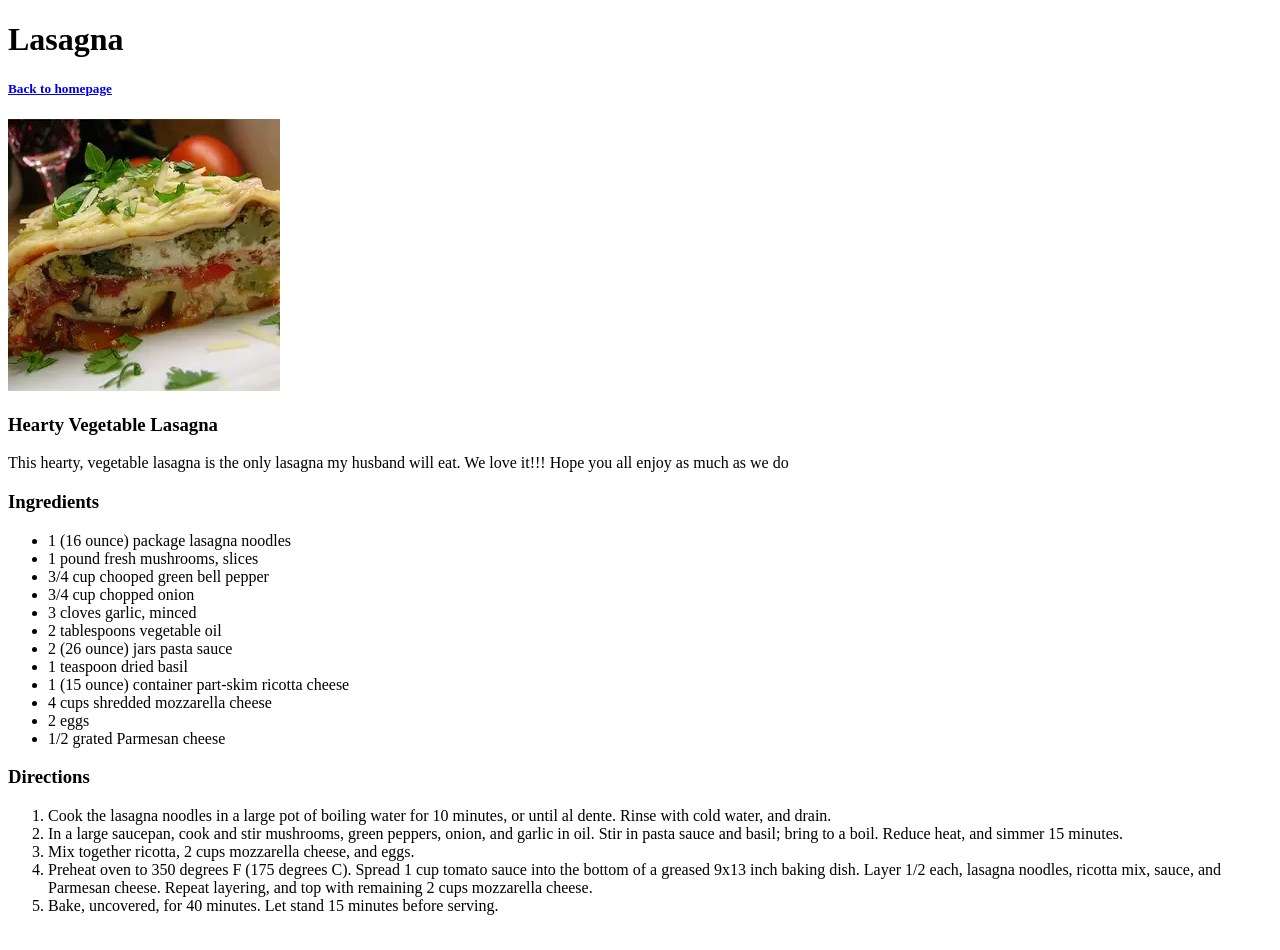
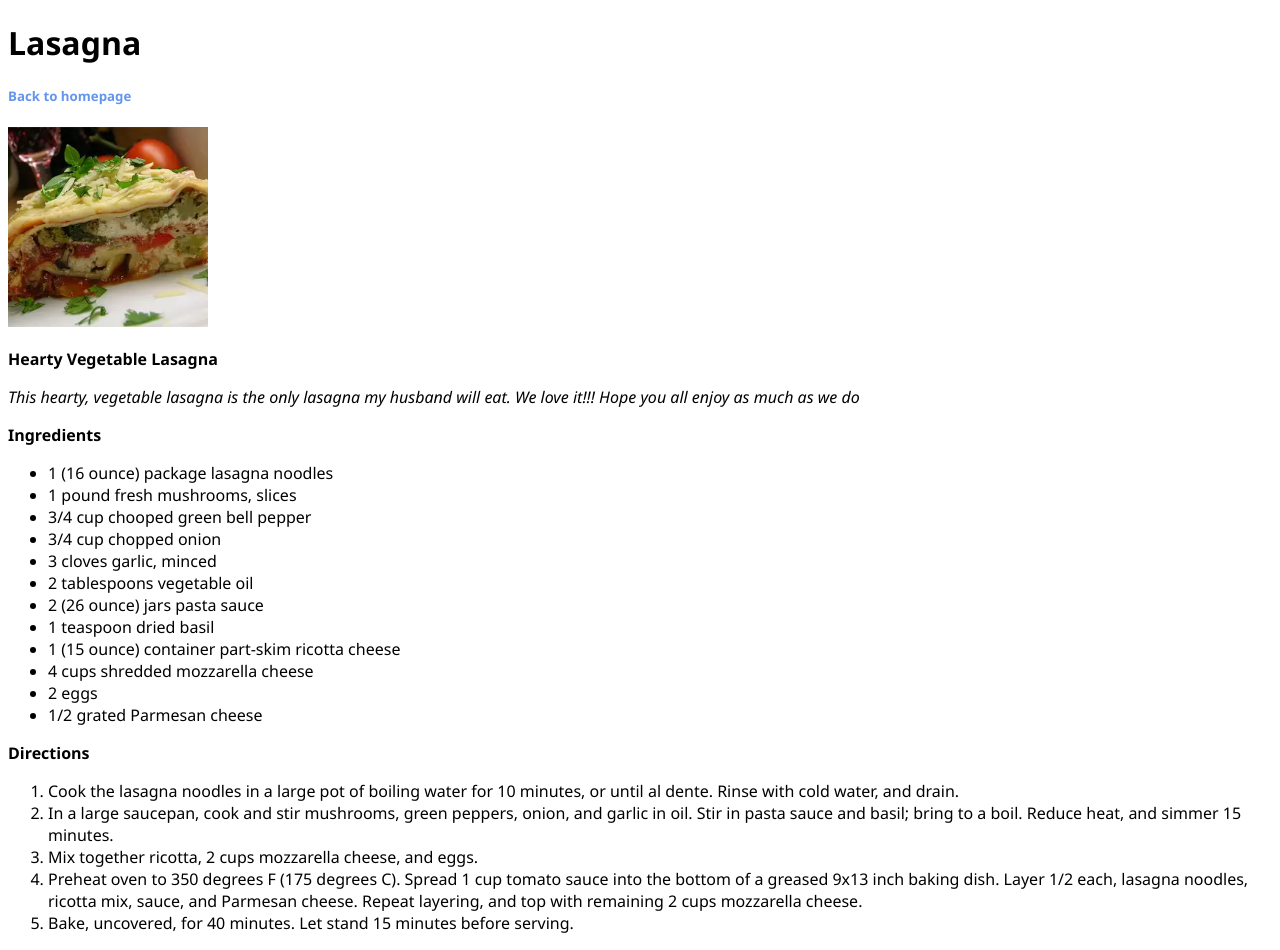
Before and after one commit to Salisburi/odin-recipes, a plain HTML site: page recipes/lasagna.html in a window 1280 px wide. Drawn offline with Linux system fonts and the light colour scheme.

Commit message:
Add styles.css file and CSS on HTML elements

```diff
--- a/recipes/lasagna.html
+++ b/recipes/lasagna.html
@@ -3,16 +3,17 @@
     <head>
         <meta charset="UTF-8">
         <title>Odin Recipes</title>
+        <link rel="stylesheet" href="../styles.css">
     </head>
     <body>
-        <h1>Lasagna</h1>
-        <a href="../index.html"><h5>Back to homepage</h5></a>
+        <h1 class="title">Lasagna</h1>
+        <a class="link" href="../index.html"><h5>Back to homepage</h5></a>
         <img src="../imgs/lasagna.webp" alt="picture of lasagna">
-        <h3>Hearty Vegetable Lasagna</h3>
-        <p>This hearty, vegetable lasagna is the only lasagna my husband will eat. We love it!!! Hope you all enjoy as much as we do</p>
-        <h3>Ingredients</h3>
-        <ul>
-            <li>1 (16 ounce) package lasagna noodles</li>
+        <h3 class="subtitle">Hearty Vegetable Lasagna</h3>
+        <p class="desc">This hearty, vegetable lasagna is the only lasagna my husband will eat. We love it!!! Hope you all enjoy as much as we do</p>
+        <h3 class="subtitle">Ingredients</h3>
+        <ul class="list">
+            <li >1 (16 ounce) package lasagna noodles</li>
             <li>1 pound fresh mushrooms, slices</li>
             <li>3/4 cup chooped green bell pepper</li>
             <li>3/4 cup chopped onion</li>
@@ -25,8 +26,8 @@
             <li>2 eggs</li>
             <li>1/2 grated Parmesan cheese</li>
         </ul>
-        <h3>Directions</h3>
-        <ol>
+        <h3 class="subtitle">Directions</h3>
+        <ol class="list">
             <li>Cook the lasagna noodles in a large pot of boiling water for 10 minutes, or until al dente. Rinse with cold water, and drain.</li>
             <li>In a large saucepan, cook and stir mushrooms, green peppers, onion, and garlic in oil. Stir in pasta sauce and basil; bring to a boil. Reduce heat, and simmer 15 minutes.</li>
             <li>Mix together ricotta, 2 cups mozzarella cheese, and eggs.</li>
--- /dev/null
+++ b/styles.css
@@ -0,0 +1,32 @@
+.title {
+    font-family: 'Segoe UI', Tahoma, Geneva, Verdana, sans-serif;
+    font-weight: bold;
+}
+
+.subtitle {
+    font-size: medium;
+    font-family: 'Segoe UI', Tahoma, Geneva, Verdana, sans-serif;
+    font-weight: bold;
+    text-decoration: none; /* remove underline from hyperlink */
+}
+
+.link {
+    text-decoration: none;
+    color: cornflowerblue;
+    font-weight: bold;
+    font-family: 'Segoe UI', Tahoma, Geneva, Verdana, sans-serif;
+}
+
+.list {
+    font-family: 'Segoe UI', Tahoma, Geneva, Verdana, sans-serif;
+}
+
+.desc {
+    font-family: 'Segoe UI', Tahoma, Geneva, Verdana, sans-serif;
+    font-style: italic;
+}
+
+img {
+    height: auto;
+    width: 200px;
+}
```
Also changed, not shown: index.html (+5 -4 lines), recipes/chicken.html (+9 -8 lines), recipes/waffles.html (+9 -8 lines).
